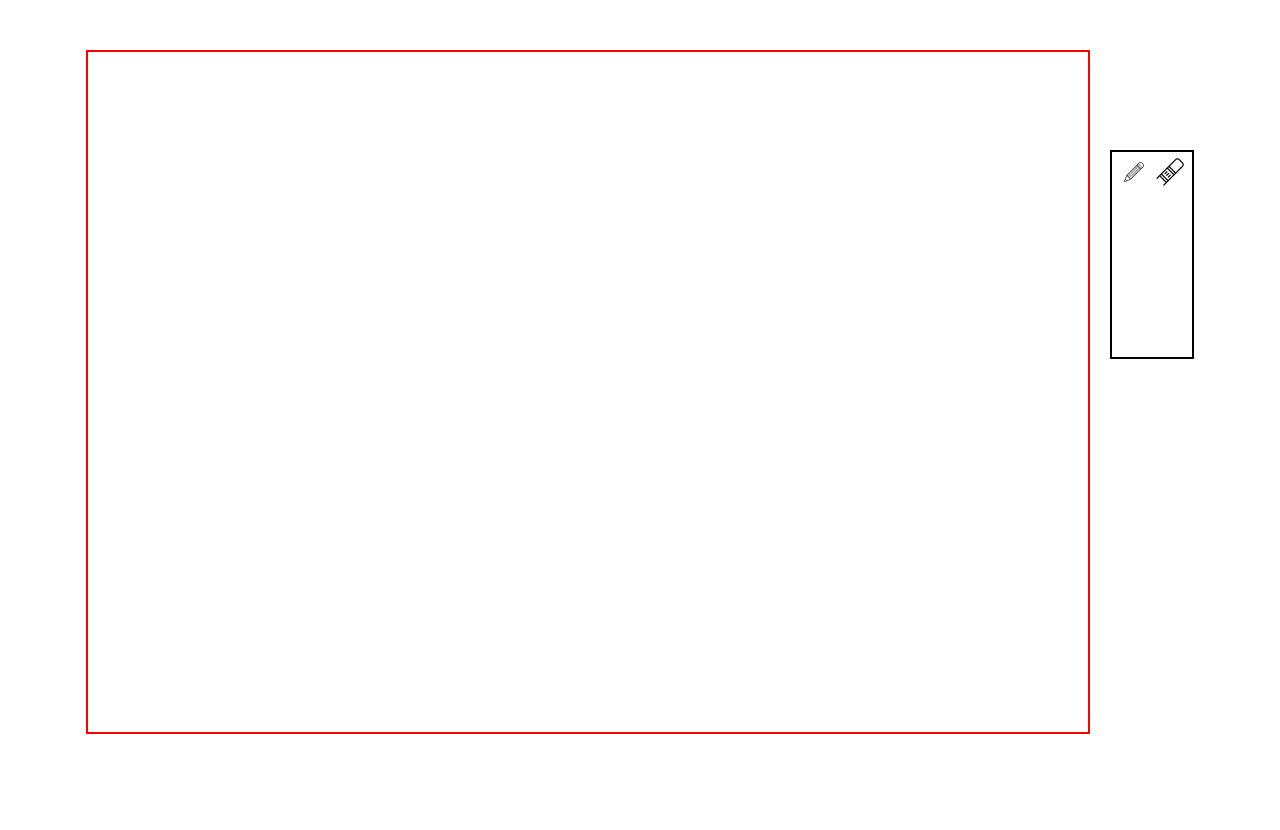
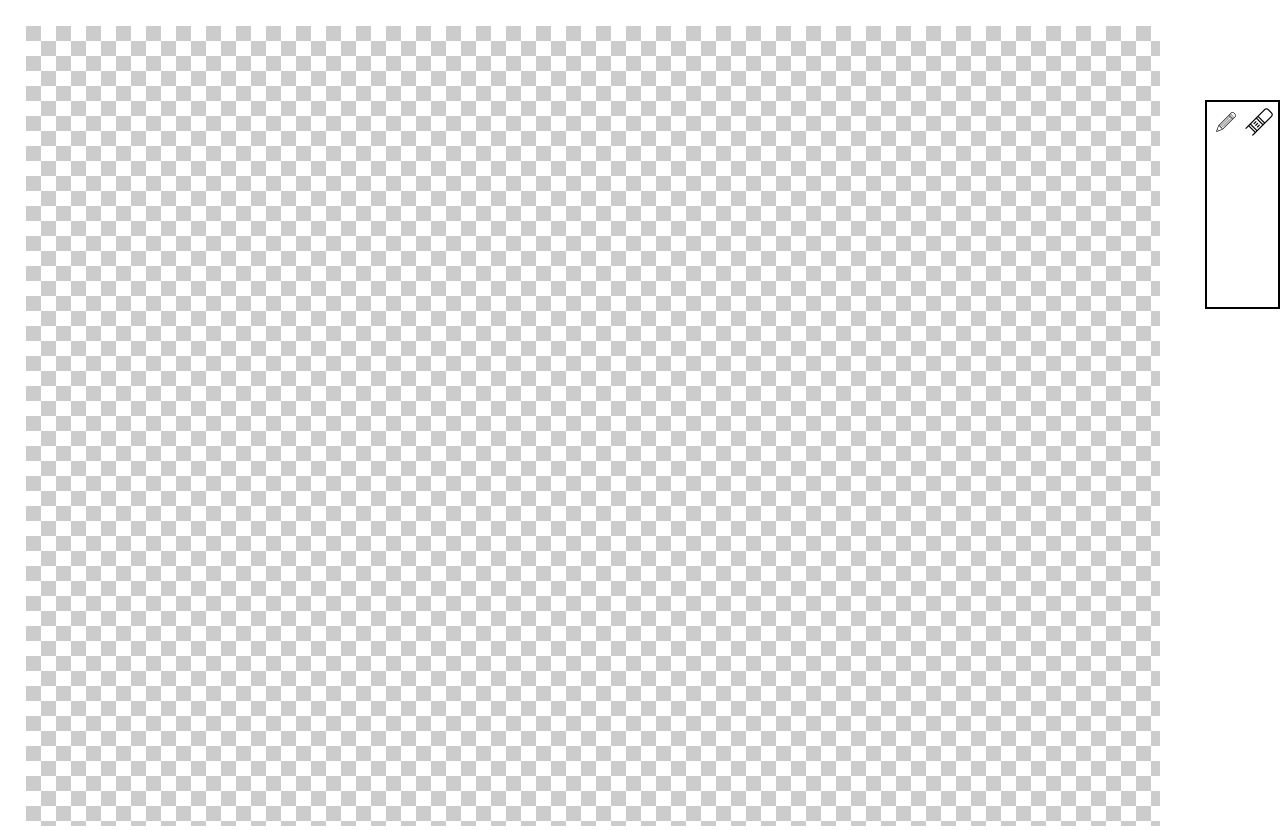
Before and after one commit to oz-hernandez/paint-app, a React (Create React App) app: page / in a window 1280 px wide. Before the commit the page ends 800 px from the top, so only its background shows below. Built offline with nearby package versions, Linux system fonts and the light colour scheme; the HTML template or start-up script is replaced by a standard one.

Commit message:
add drawing grid and bg

```diff
--- a/src/App.css
+++ b/src/App.css
@@ -1,8 +1,10 @@
 .App {
+  width: 100vw;
+  height: 100vh;
   text-align: center;
   display: flex;
   justify-content: center;
-  margin-top: 50px;
+  margin-top: 2% auto;
 }
 
 .tool-panel {
@@ -25,9 +27,16 @@ label {
 }
 
 .main-grid {
-  width: 1000px;
-  height: 680px;
-  border: 2px solid red;
+  /* display: flex; */
+  width: 100vw;
+  height: 100vh;
+  margin: 2% 2%;
+}
+
+#canvas {
+  width: 100%;
+  height: 100%;
+  background: url("assets/8bitbg.png") repeat;
 }
 
 [type=radio] {
--- a/src/App.js
+++ b/src/App.js
@@ -7,8 +7,11 @@ function App() {
     <div className="App">
       {/* <DrawGrid> */}
 
+
       { /* until we have the drawgrid use div main-grid*/ }
-      <div className="main-grid"></div>
+      <div className="main-grid">
+        <canvas id="canvas"></canvas>
+      </div>
 
       <ToolPanel />
       {/* <Colors /> */}
```
Also changed, not shown: src/assets/8bitbg.png (added), 1 other file (tests, documents, lock files or other folders).
